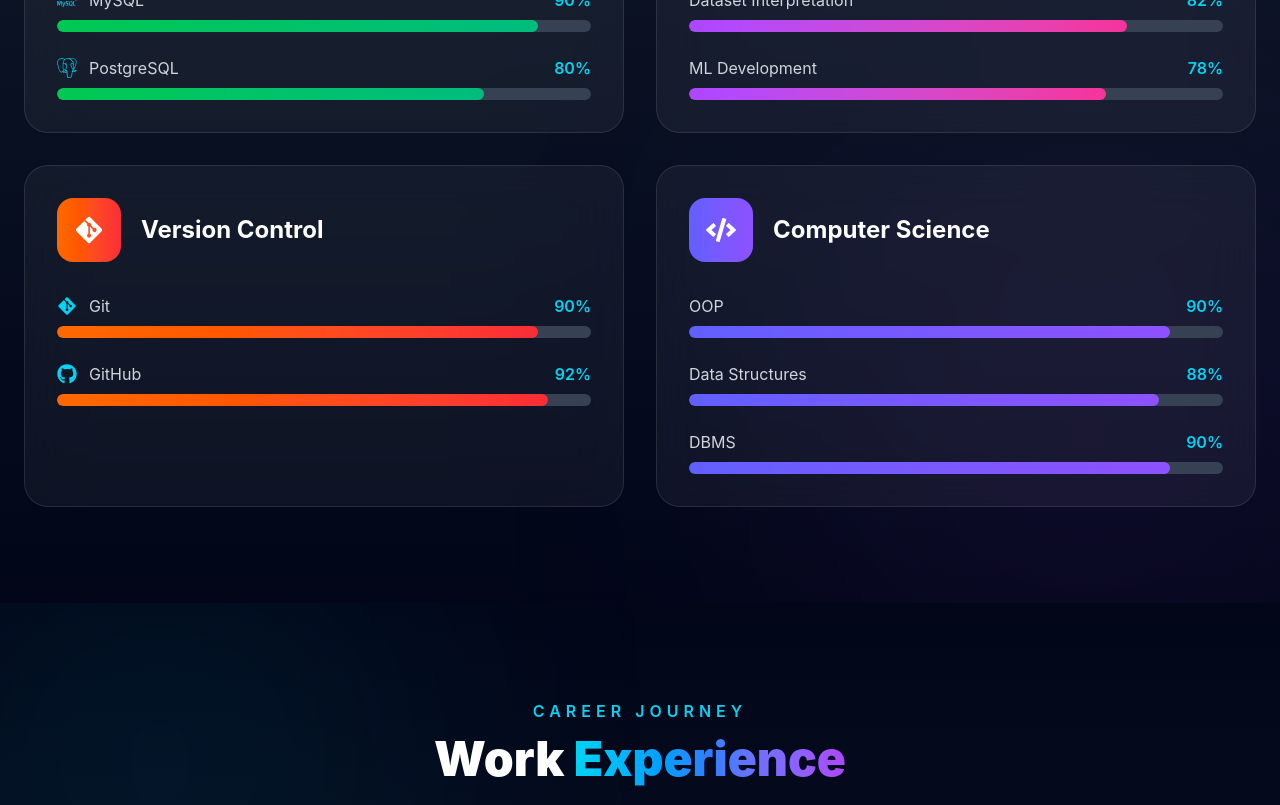
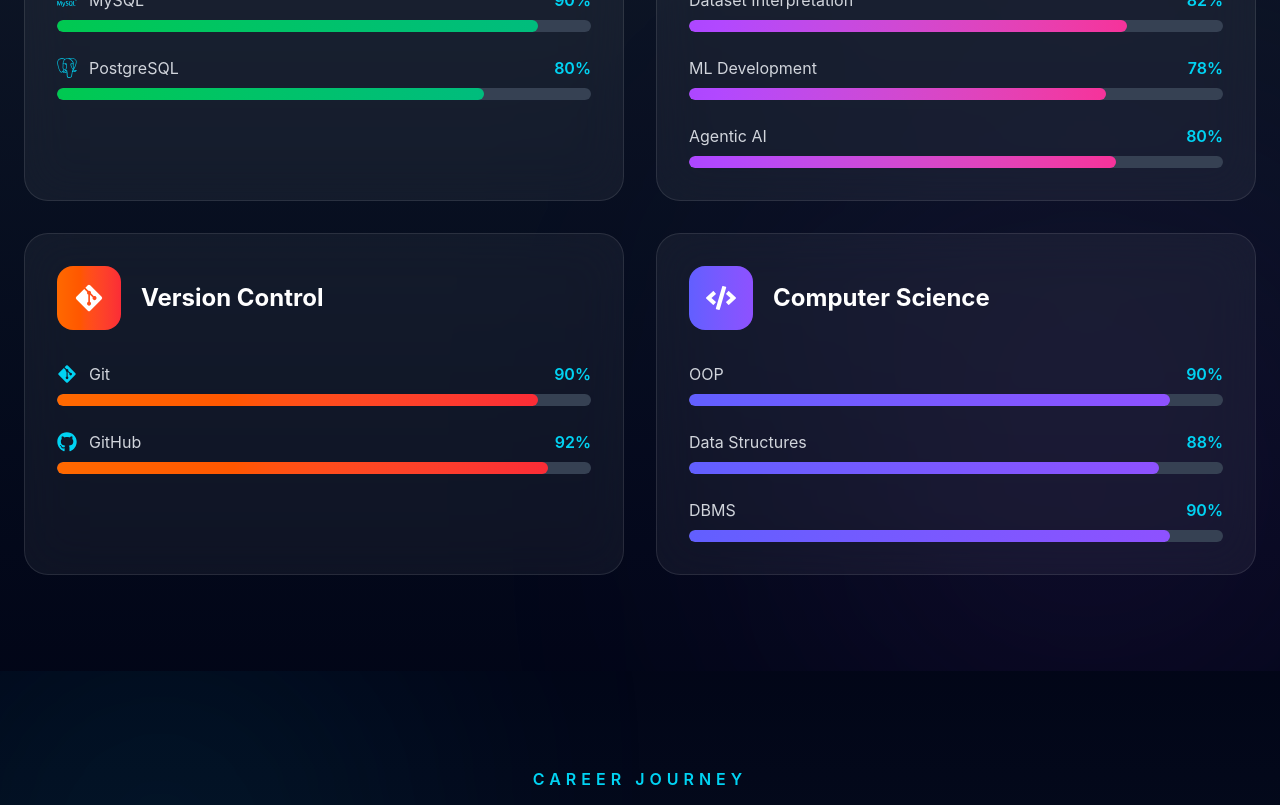
Before and after one commit to RAJSINGH20/PORTFOLIO, a React app: page / in a window 1280 px wide. Shown: the part 2860-3665 px from the top of the page. Built offline with nearby package versions, Linux system fonts and the light colour scheme; the HTML template or start-up script is replaced by a standard one.

Commit message:
add the agentic ai in ml

```diff
--- a/src/Components/Sections/Skills.jsx
+++ b/src/Components/Sections/Skills.jsx
@@ -69,6 +69,7 @@ const skillCategories = [
       { name: "Data Analysis", level: 80 },
       { name: "Dataset Interpretation", level: 82 },
       { name: "ML Development", level: 78 },
+      { name: "Agentic AI", level:80}
     ],
   },
 
```
